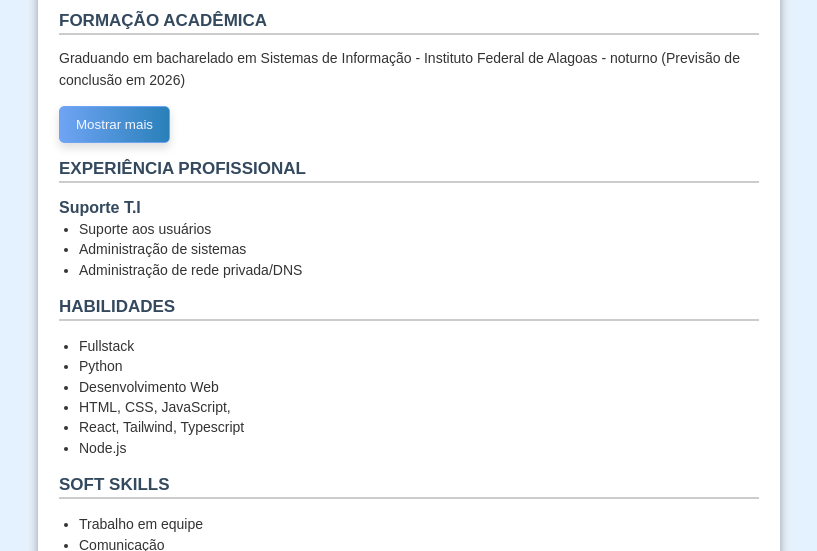
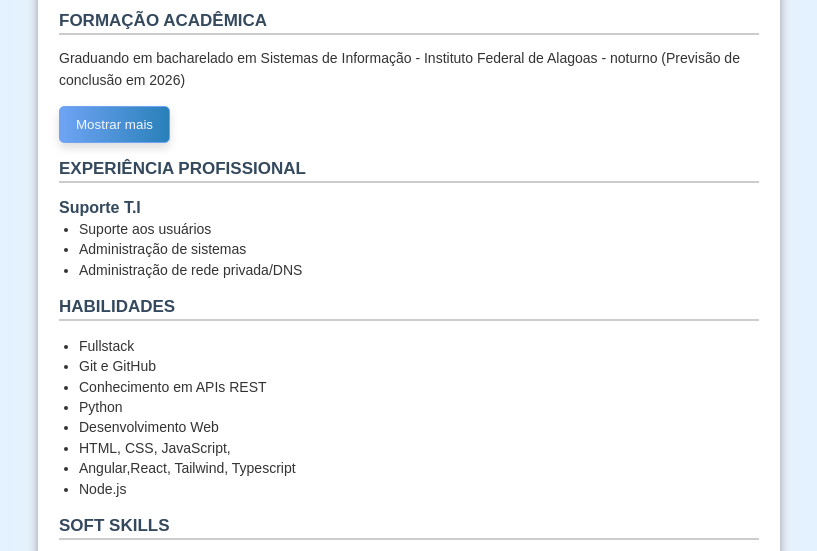
Before and after one commit to KassioB/curriculo_web, a plain HTML site: page index.html in a window 1280 px wide. Shown: the part 198-749 px from the top of the page, without its empty margins (231-1048 px from the left). Drawn offline with Linux system fonts and the light colour scheme.

Commit message:
adicionando competencias

```diff
--- a/index.html
+++ b/index.html
@@ -48,10 +48,12 @@
             <h2>Habilidades</h2>
             <ul>
                 <li>Fullstack</li>
+                <li>Git e GitHub</li>
+                <li>Conhecimento em APIs REST</li>
                 <li>Python</li>
                 <li>Desenvolvimento Web</li>
                 <li>HTML, CSS, JavaScript,</li>
-                <li>React, Tailwind, Typescript</li>
+                <li>Angular,React, Tailwind, Typescript</li>
                 <li>Node.js</li>
             </ul>
             <h2>Soft Skills</h2>
```
